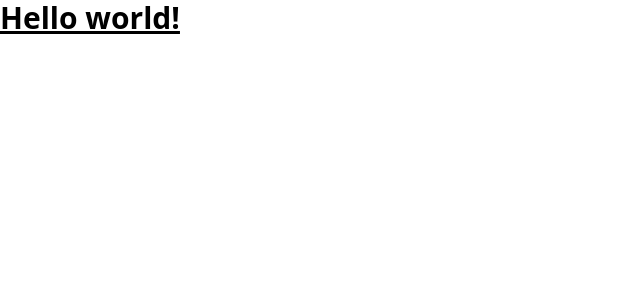
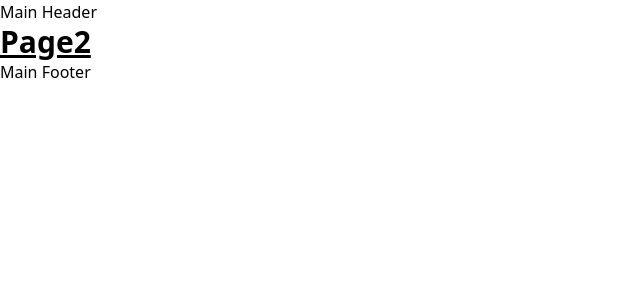
Before and after one commit to marc3lsk/cr-movies, a React (Vite) app: page /page2 in a window 1280 px wide. Shown: the top 300 px of the page, without its empty margins (0-640 px from the left). Built offline with nearby package versions, Linux system fonts and the light colour scheme.

Commit message:
router, lazy loading

```diff
--- a/package.json
+++ b/package.json
@@ -7,12 +7,14 @@
     "dev": "vite",
     "build": "tsc && vite build",
     "lint": "eslint . --ext ts,tsx --report-unused-disable-directives --max-warnings 0",
-    "check-style": "prettier --check ./src",
+    "prettier-check": "prettier --check ./src",
+    "prettier-write": "prettier --write ./src",
     "preview": "vite preview"
   },
   "dependencies": {
     "react": "^18.2.0",
-    "react-dom": "^18.2.0"
+    "react-dom": "^18.2.0",
+    "react-router-dom": "^6.23.0"
   },
   "devDependencies": {
     "@types/react": "^18.2.66",
--- a/src/App.tsx
+++ /dev/null
@@ -1,3 +0,0 @@
-export default function App() {
-  return <h1 className="text-3xl font-bold underline">Hello world!</h1>;
-}
--- /dev/null
+++ b/src/layout/Loading.tsx
@@ -0,0 +1,3 @@
+export default function Loading() {
+  return <div>Loading...</div>;
+}
--- /dev/null
+++ b/src/layout/MainLayout.tsx
@@ -0,0 +1,13 @@
+import { Outlet } from "react-router-dom";
+
+export default function MainLayout() {
+  return (
+    <div>
+      <header>Main Header</header>
+      <main>
+        <Outlet />
+      </main>
+      <footer>Main Footer</footer>
+    </div>
+  );
+}
--- a/src/main.tsx
+++ b/src/main.tsx
@@ -1,10 +1,39 @@
-import React from "react";
+import React, { lazy, Suspense } from "react";
 import ReactDOM from "react-dom/client";
-import App from "./App.tsx";
+import { createBrowserRouter, RouterProvider } from "react-router-dom";
+import MainLayout from "./layout/MainLayout.tsx";
+import Loading from "./layout/Loading.tsx";
 import "./index.css";
+const Index = lazy(() => import("./pages/Index"));
+const Page2 = lazy(() => import("./pages/Page2.tsx"));
+
+const router = createBrowserRouter([
+  {
+    path: "/",
+    Component: MainLayout,
+    children: [
+      {
+        index: true,
+        element: (
+          <Suspense fallback={<Loading />}>
+            <Index />
+          </Suspense>
+        ),
+      },
+      {
+        path: "page2",
+        element: (
+          <Suspense fallback={<Loading />}>
+            <Page2 />
+          </Suspense>
+        ),
+      },
+    ],
+  },
+]);
 
 ReactDOM.createRoot(document.getElementById("root")!).render(
   <React.StrictMode>
-    <App />
+    <RouterProvider router={router} />
   </React.StrictMode>,
 );
--- /dev/null
+++ b/src/pages/Index.tsx
@@ -0,0 +1,10 @@
+import { Link } from "react-router-dom";
+
+export default function Index() {
+  return (
+    <>
+      <h1 className="text-3xl font-bold underline">Hello world!</h1>
+      <Link to={"/page2"}>Page2</Link>
+    </>
+  );
+}
--- /dev/null
+++ b/src/pages/Page2.tsx
@@ -0,0 +1,3 @@
+export default function Page2() {
+  return <h1 className="text-3xl font-bold underline">Page2</h1>;
+}
```
Also changed, not shown: .eslintrc.cjs, src/App.css (added), 1 other file (tests, documents, lock files or other folders).
